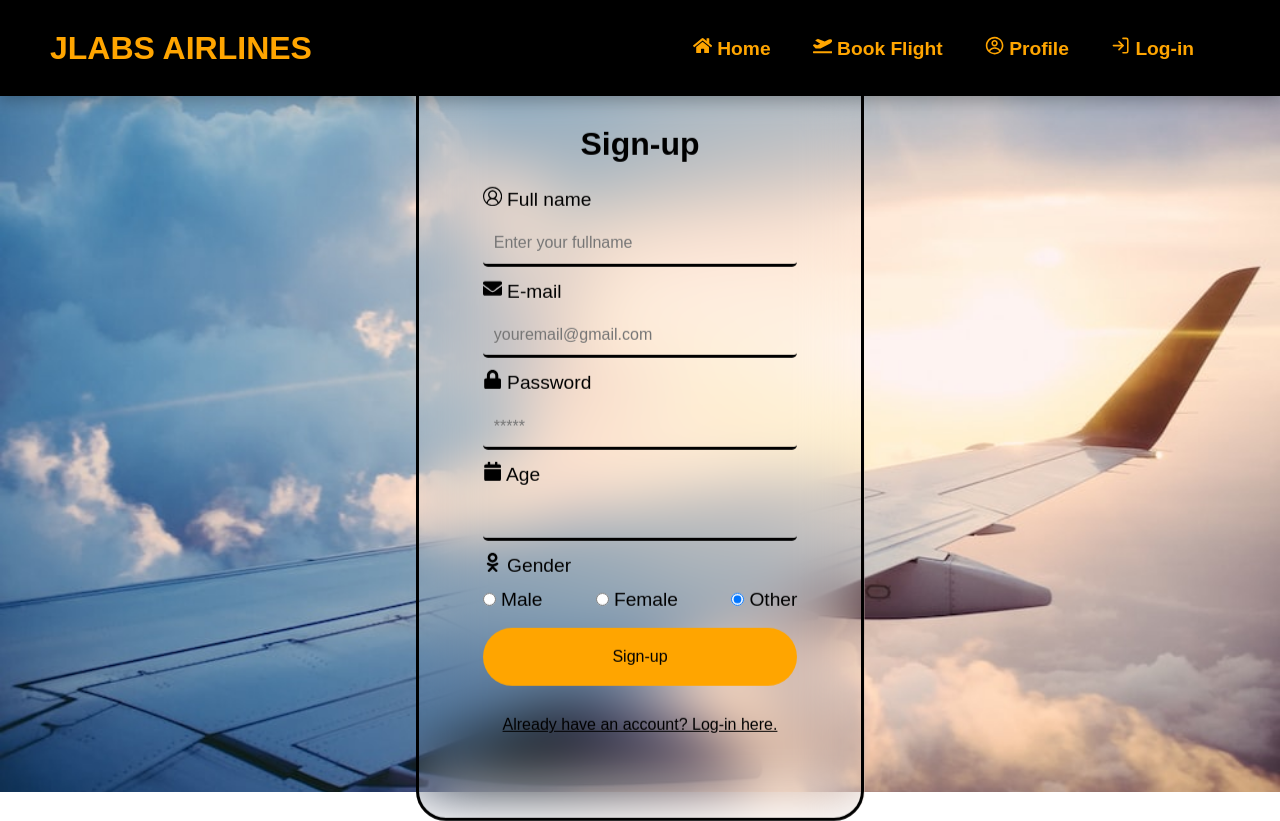
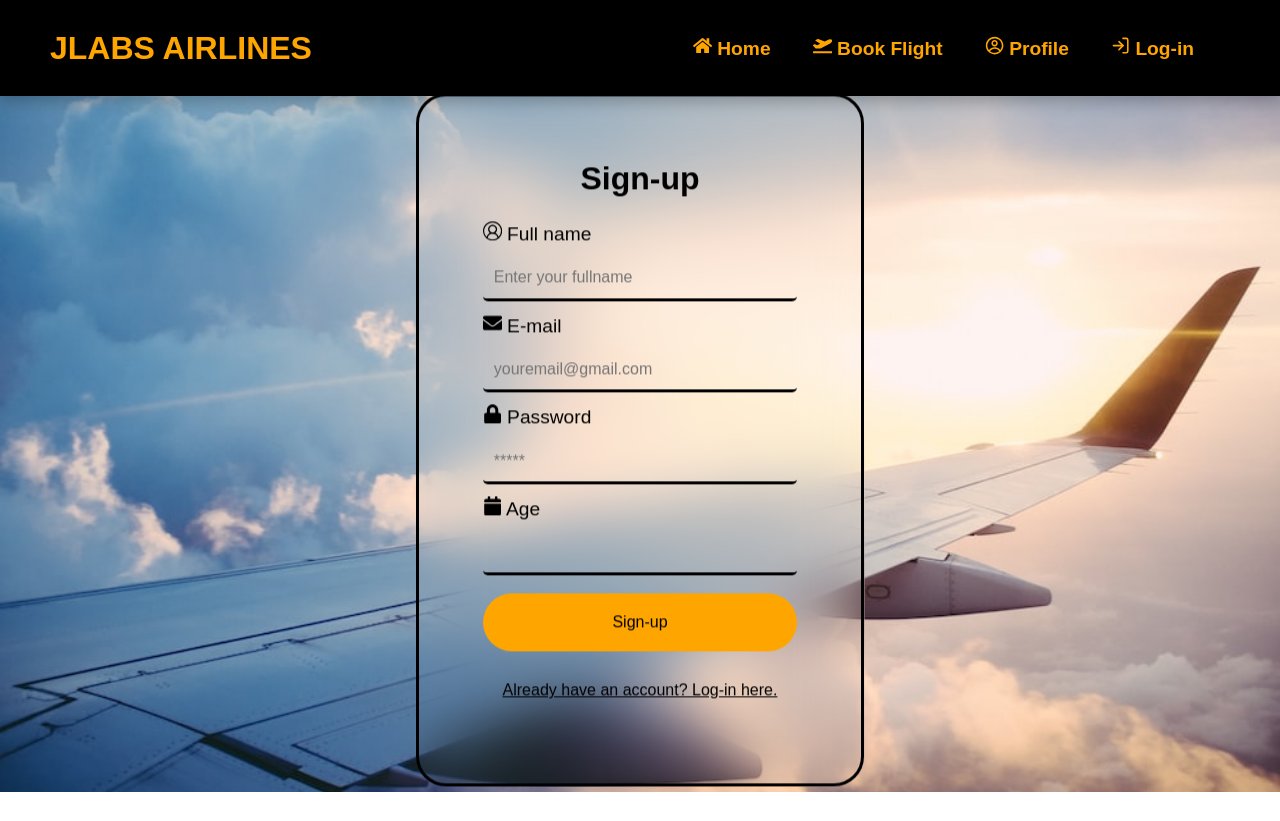
Before and after one commit to jorrelbrandonz/FinalProject, a React (Create React App) app: page /login in a window 1280 px wide. Both pictures are taken after a click on the button "Don't have an account? Sign-up here.". After the commit the page ends 800 px from the top, so only its background shows below. Built offline with nearby package versions, Linux system fonts and the light colour scheme.

Commit message:
Solved the registration issue

```diff
--- a/package.json
+++ b/package.json
@@ -6,8 +6,10 @@
     "@testing-library/jest-dom": "^5.16.5",
     "@testing-library/react": "^13.4.0",
     "@testing-library/user-event": "^13.5.0",
+    "axios": "^1.3.6",
     "react": "^18.2.0",
     "react-dom": "^18.2.0",
+    "react-icons": "^4.8.0",
     "react-router-dom": "^6.10.0",
     "react-scripts": "5.0.1",
     "web-vitals": "^2.1.4"
--- a/src/routes/Login2.jsx
+++ b/src/routes/Login2.jsx
@@ -22,7 +22,7 @@ export const Login2 = (props) => {
         <input value={pass} onChange={(e) => setPass(e.target.value)} type="password" placeholder="*****" id="password" name="password" required/>
 
         <button className="proc" type="submit">Log-in</button>
-        <button className="link-btn" onClick={() => props.onFormSwitch('register')}>Don't have an account? Sign-up here.</button>
+        <button className="link-btn" type = "button" onClick={() => props.onFormSwitch('register')}>Don't have an account? Sign-up here.</button>
         </form>
     </div>
     )
--- a/src/routes/Register.jsx
+++ b/src/routes/Register.jsx
@@ -4,28 +4,34 @@ import { FaLock } from "react-icons/fa";
 import { VscAccount } from "react-icons/vsc";
 import { FaCalendar } from "react-icons/fa";
 import { FaOdnoklassniki } from "react-icons/fa";
+import axios from "axios";
 
-export const Register = (props) => {
+
+export const Register = () => {
     const [email, setEmail] = useState('');
     const [pass, setPass] = useState('');
     const [name, setName] = useState('');
     const [age, setAge] = useState('');
-    const [gender, setGender] = useState('');
 
-    const user = [
-        {
-            userName: {name},
-            userPass: {pass},
-            userEmail: {email},
-            userAge: {age},
-            userGender: {gender}
-        }
-    ];
+    /*var userAcc = {"name":{name}, "pass":{pass}, "email": email, "age":{age}};
+    var json = JSON.stringify(userAcc);*/
+    let fData = new FormData();
+    fData.append('name', name);
+    fData.append('pass', pass);
+    fData.append('email', email);
+    fData.append('age', age);
 
-   const handleSubmit = (e) => {
+
+   const handleSubmit =(e)=>{
         e.preventDefault();
-        console.log(user);
+        console.log(fData);
+        axios.post('http://localhost/FinalProjectBackEnd/Registration.php', fData)
+        .then(response=>alert(response.data))
+        .catch(error=>alert(error));
+
     }
+
+
     return(
     <div className='auth-form container'>
     <form className="register-form" onSubmit={handleSubmit}>
@@ -42,15 +48,8 @@ export const Register = (props) => {
         <label htmlFor="age"><FaCalendar/>   Age</label>
         <input value={age} onChange={(e) => setAge(e.target.value)} type='number' id="age" name="age" required/>
 
-        <label htmlFor="age"><FaOdnoklassniki/>   Gender</label>
-        <fieldset className='signup'>
-            <label><input id="male" type="radio" name="male-female-other" value={gender} onChange={(e) => setGender(e.target.value)} class='radioinp' checked required/> Male</label>
-            <label><input id="female" type="radio" name="male-female-other" value={gender} onChange={(e) => setGender(e.target.value)} class='radioinp' checked required/> Female</label>
-            <label><input id="other" type="radio" name="male-female-other" value={gender} onChange={(e) => setGender(e.target.value)} class='radioinp' checked required/> Other</label>
-        </fieldset>
-
-        <button className='proc' type="submit">Sign-up</button>
-        <button className="link-btn" onClick={() => props.onFormSwitch('Login2')}>Already have an account? Log-in here.</button>
+        <button className="proc" type="submit">Sign-up</button>
+        <button className="link-btn" type="button" >Already have an account? Log-in here.</button>
     </form>
     </div>
     )
```
Also changed, not shown: 1 other file (tests, documents, lock files or other folders).
